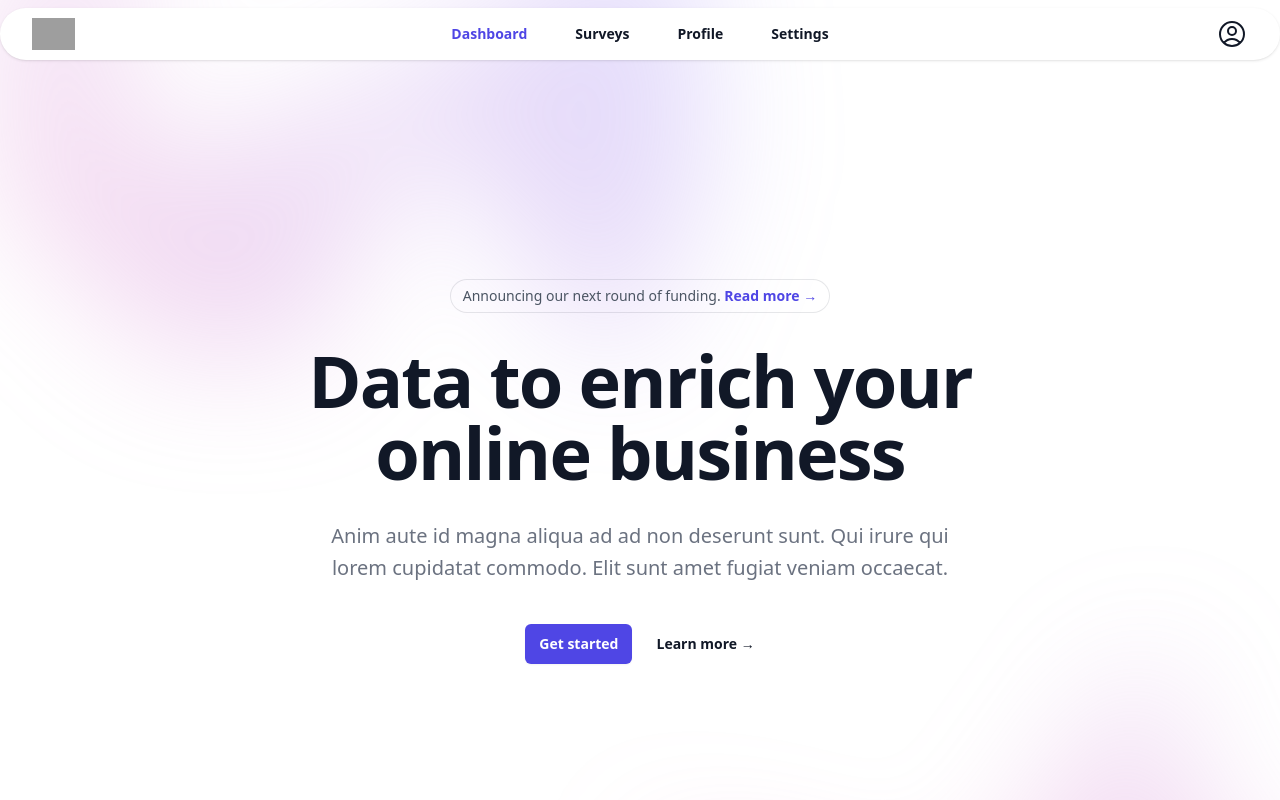
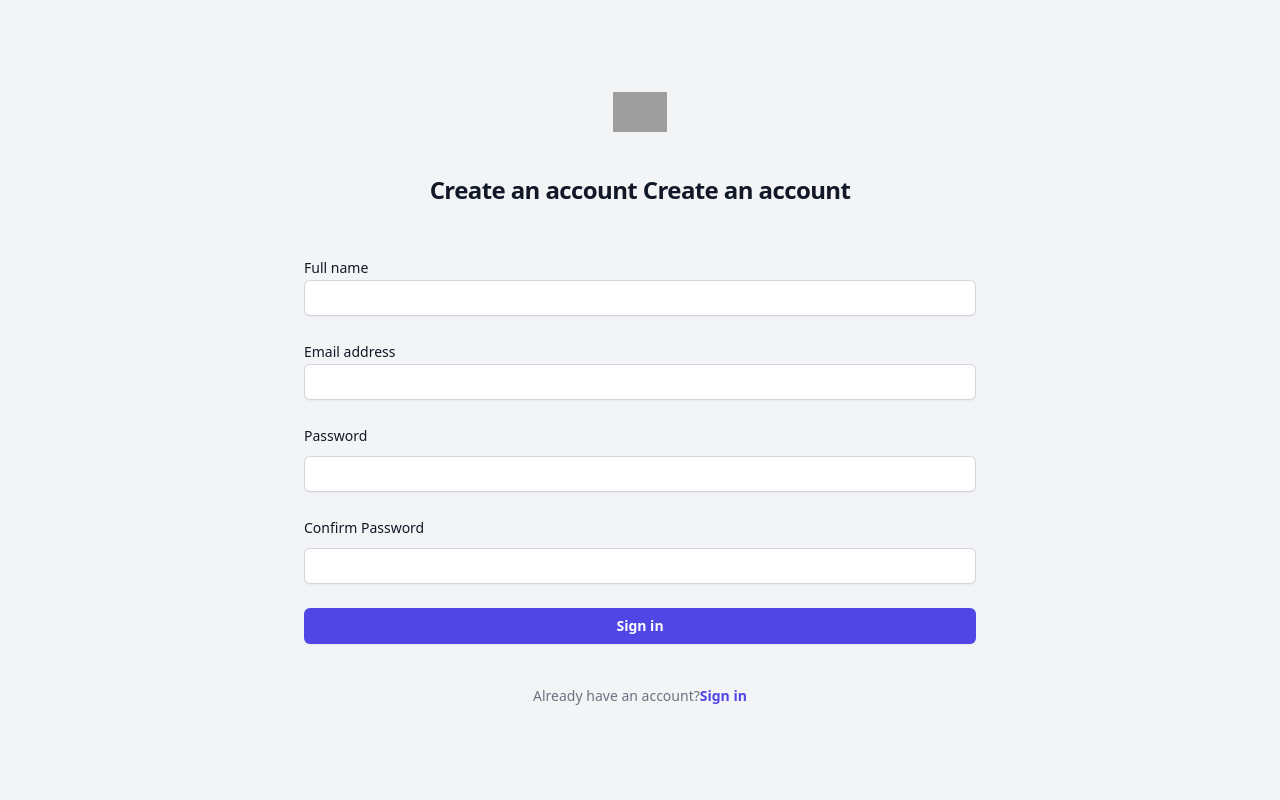
Before and after one commit to miraz66/Survey-app-react-frontend, a React (Vite) app: page /signup in a window 1280 px wide. Before the commit this address led to /. Shown: the top 800 px of the page. Built offline with nearby package versions, Linux system fonts and the light colour scheme; grey boxes are pictures that could not be loaded.

Commit message:
Create a Login and logout controler

```diff
--- a/src/axios.js
+++ b/src/axios.js
@@ -7,7 +7,10 @@ const axiosClient = axios.create({
 export default axiosClient;
 
 axiosClient.interceptors.request.use((config) => {
-  config.headers.Authorization = `Bearer ${import.meta.env.VITE_API_TOKEN}`;
+  const token = "123456";
+  // config.headers.Authorization = `Bearer ${import.meta.env.VITE_API_TOKEN}`;
+  config.headers.Authorization = `Bearer ${token}`;
+  return config;
 });
 
 axiosClient.interceptors.response.use(
--- a/src/context/ContextProvider.jsx
+++ b/src/context/ContextProvider.jsx
@@ -250,7 +250,7 @@ export const ContextProvider = ({ children }) => {
     email: "email",
     id: "1",
   });
-  const [userToken, setUserToken] = useState(123456789);
+  const [userToken, setUserToken] = useState("");
   const [surveys, setSurveys] = useState(tmpSurveys);
 
   return (
--- a/src/pages/Login.jsx
+++ b/src/pages/Login.jsx
@@ -1,4 +1,8 @@
+import { useState } from "react";
+
 export default function Login() {
+  const [email, setEmail] = useState();
+
   return (
     <>
       <h2 className="mt-10 text-center text-2xl/9 font-bold tracking-tight text-gray-900">
@@ -66,12 +70,13 @@ export default function Login() {
         </form>
 
         <p className="mt-10 text-center text-sm/6 text-gray-500">
-          Not a member?{" "}
+          Have a no account?
           <a
-            href="#"
+            href="/signup"
             className="font-semibold text-indigo-600 hover:text-indigo-500"
           >
-            Start a 14 day free trial
+            {" "}
+            Sign up
           </a>
         </p>
       </div>
--- a/src/pages/SignUp.jsx
+++ b/src/pages/SignUp.jsx
@@ -1,4 +1,38 @@
+import { useState } from "react";
+import axiosClient from "../axios.js";
+
 export default function SignUp() {
+  const [data, setData] = useState({
+    name: "",
+    email: "",
+    password: "",
+    confirmPassword: "",
+  });
+  const [error, setError] = useState({ __html: "" });
+
+  const handleChange = (e) => {
+    setData({
+      ...data,
+      [e.target.name]: e.target.value,
+    });
+  };
+
+  const handleSubmit = (e) => {
+    e.preventDefault();
+    setError({ __html: "" });
+
+    axiosClient
+      .post("/signup", data)
+      .then(({ data }) => {
+        console.log(data);
+      })
+      .catch((error) => {
+        console.log(error);
+      });
+
+    console.log(data);
+  };
+
   return (
     <>
       <h2 className="mt-10 text-center text-2xl/9 font-bold tracking-tight text-gray-900">
@@ -6,22 +40,28 @@ export default function SignUp() {
       </h2>
 
       <div className="mt-10 sm:mx-auto sm:w-full sm:max-w-2xl">
-        <form action="#" method="POST" className="space-y-6">
+        <form
+          onSubmit={handleSubmit}
+          action="#"
+          method="POST"
+          className="space-y-6"
+        >
           <div>
             <label
               htmlFor="name"
               className="float-left block text-sm/6 font-medium text-gray-900"
             >
-              Name Name
+              Full name
             </label>
             <div className="mt-2">
               <input
-                className="block w-full rounded-md border-0 py-1.5 text-gray-900 shadow-sm ring-1 ring-inset ring-gray-300 placeholder:text-gray-400 focus:ring-2 focus:ring-inset focus:ring-indigo-600 sm:text-sm/6"
                 id="name"
                 name="name"
-                type="name"
+                type="text"
                 required
+                onChange={handleChange}
                 autoComplete="name"
+                className="block w-full rounded-md border-0 py-1.5 text-gray-900 shadow-sm ring-1 ring-inset ring-gray-300 placeholder:text-gray-400 focus:ring-2 focus:ring-inset focus:ring-indigo-600 sm:text-sm/6"
               />
             </div>
           </div>
@@ -39,6 +79,7 @@ export default function SignUp() {
                 name="email"
                 type="email"
                 required
+                onChange={handleChange}
                 autoComplete="email"
                 className="block w-full rounded-md border-0 py-1.5 text-gray-900 shadow-sm ring-1 ring-inset ring-gray-300 placeholder:text-gray-400 focus:ring-2 focus:ring-inset focus:ring-indigo-600 sm:text-sm/6"
               />
@@ -56,6 +97,7 @@ export default function SignUp() {
             </div>
             <div className="mt-2">
               <input
+                onChange={handleChange}
                 id="password"
                 name="password"
                 type="password"
@@ -69,7 +111,7 @@ export default function SignUp() {
           <div>
             <div className="flex items-center justify-between">
               <label
-                htmlFor="password"
+                htmlFor="confirmPassword"
                 className="block text-sm/6 font-medium text-gray-900"
               >
                 Confirm Password
@@ -77,9 +119,10 @@ export default function SignUp() {
             </div>
             <div className="mt-2">
               <input
-                id="password"
+                onChange={handleChange}
+                id="confirmPassword"
                 className="block w-full rounded-md border-0 py-1.5 text-gray-900 shadow-sm ring-1 ring-inset ring-gray-300 placeholder:text-gray-400 focus:ring-2 focus:ring-inset focus:ring-indigo-600 sm:text-sm/6"
-                name="password"
+                name="confirmPassword"
                 type="password"
                 required
                 autoComplete="current-password"
@@ -98,12 +141,12 @@ export default function SignUp() {
         </form>
 
         <p className="mt-10 text-center text-sm/6 text-gray-500">
-          Not a member?{" "}
+          Already have an account?
           <a
-            href="#"
+            href="/login"
             className="font-semibold text-indigo-600 hover:text-indigo-500"
           >
-            Start a 14 day free trial
+            Sign in
           </a>
         </p>
       </div>
```
